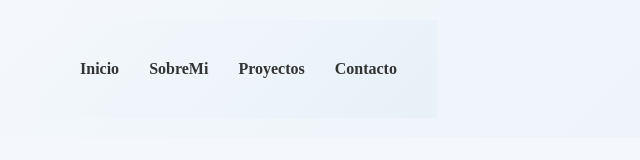
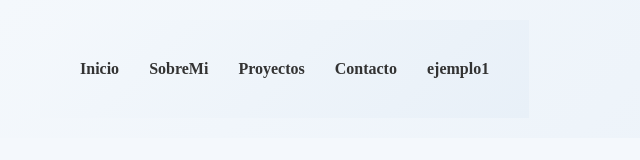
Before and after one commit to P-cpu-cell/portafolio, a React (Vite) app: page /portafolio/ejemplo1 in a window 1280 px wide. Shown: the top 160 px of the page, without its empty margins (0-640 px from the left). Built offline with nearby package versions, Linux system fonts and the light colour scheme.

Commit message:
actualizar menu

```diff
--- a/src/components/Menu.jsx
+++ b/src/components/Menu.jsx
@@ -9,6 +9,7 @@ function Menu() {
         <Link to="/SobreMi">SobreMi</Link>
         <Link to="/Proyectos">Proyectos</Link>
         <Link to="/Contacto">Contacto</Link>
+        <Link to="/ejemplo1">ejemplo1</Link>
       </nav>
     </main>
   );
```
